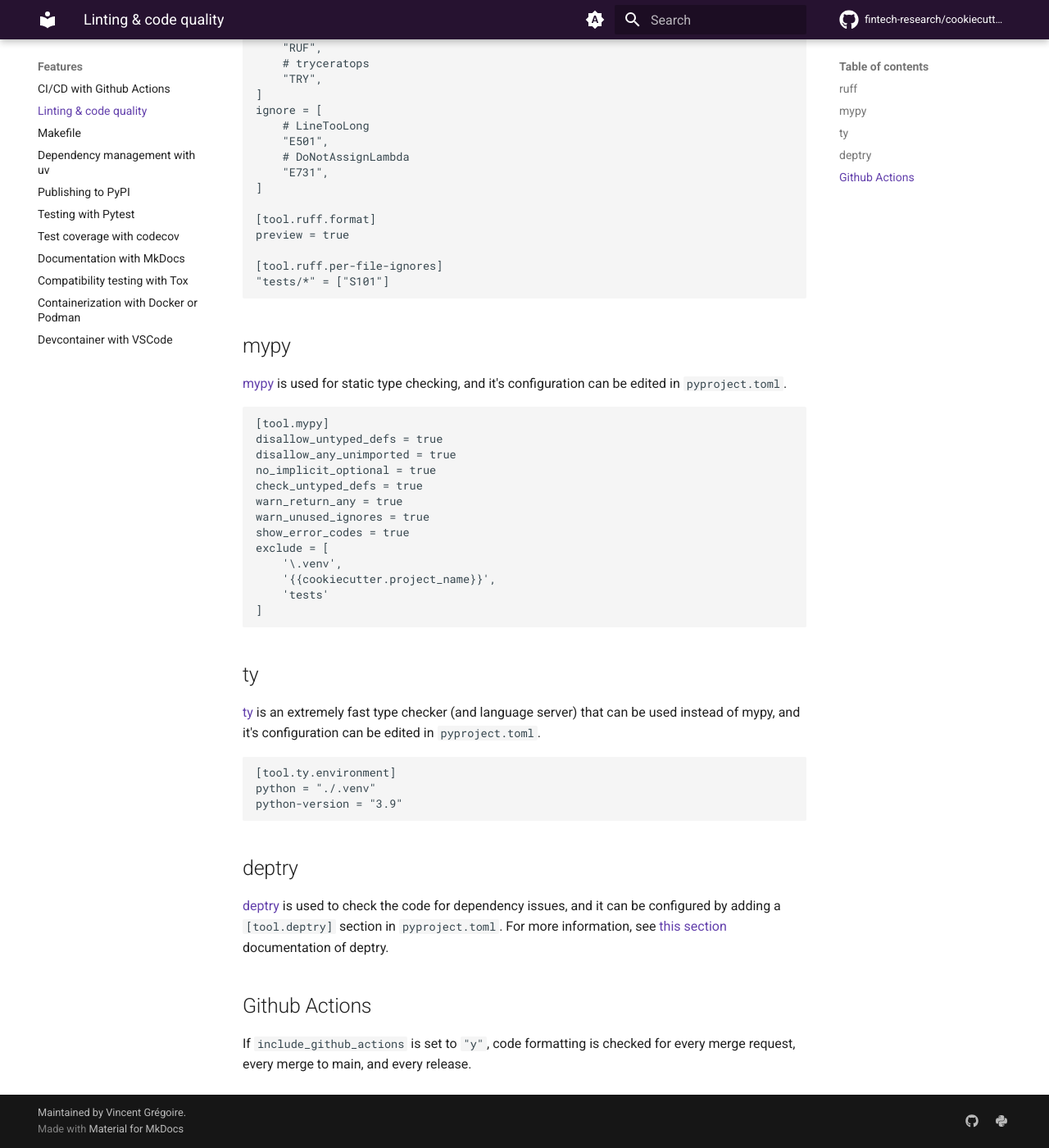
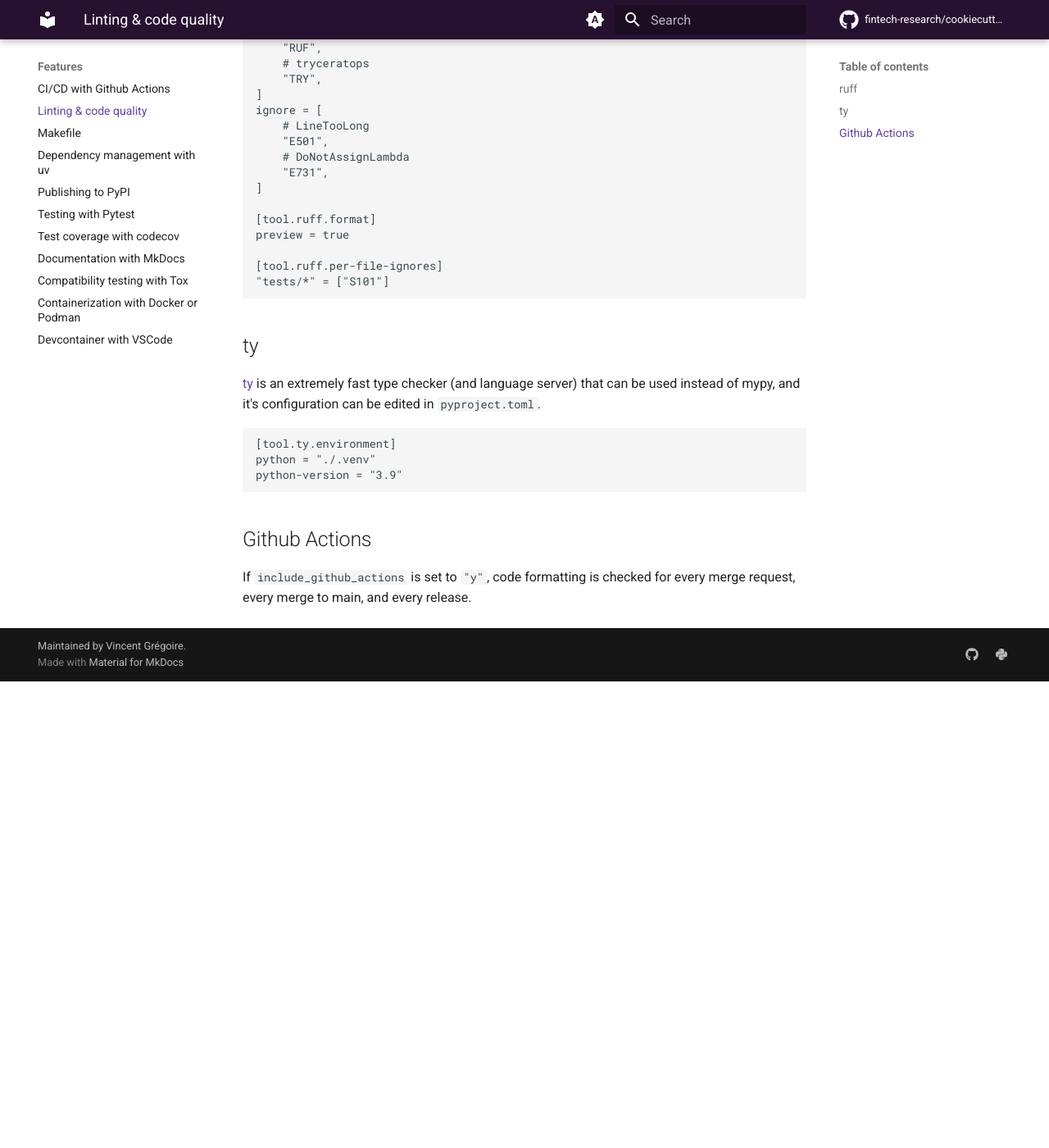
Before and after one commit to fintech-research/cookiecutter-py-quarto, an MkDocs documentation site: the page built from docs/features/linting.md, in a window 1280 px wide and 1400 px high, scrolled down 1096 px. Shown: the whole window at 82% size. Built offline with MkDocs 1.6.1 and Material for MkDocs 9.7.7, drawn with Linux system fonts in a browser that asks for light colours; comment, search, counter and statistics services are not loaded; after the commit the page ends 1927 px from its top, so only the background shows below that.

Commit message:
Removed deptry

````diff
--- a/docs/features/linting.md
+++ b/docs/features/linting.md
@@ -65,26 +65,6 @@ preview = true
 "tests/*" = ["S101"]
 ```
 
-## mypy
-
-[mypy](https://mypy.readthedocs.io/en/stable/) is used for static type checking, and it's configuration can be edited in `pyproject.toml`.
-
-```toml
-[tool.mypy]
-disallow_untyped_defs = true
-disallow_any_unimported = true
-no_implicit_optional = true
-check_untyped_defs = true
-warn_return_any = true
-warn_unused_ignores = true
-show_error_codes = true
-exclude = [
-    '\.venv',
-    '{{cookiecutter.project_name}}',
-    'tests'
-]
-```
-
 ## ty
 
 [ty](https://docs.astral.sh/ty/) is an extremely fast type checker (and language server) that can be used instead of mypy, and it's configuration can be edited in `pyproject.toml`.
@@ -95,10 +75,6 @@ python = "./.venv"
 python-version = "3.9"
 ```
 
-## deptry
-
-[deptry](https://github.com/fpgmaas/deptry) is used to check the code for dependency issues, and it can be configured by adding a `[tool.deptry]` section in `pyproject.toml`. For more information, see [this section](https://deptry.com/usage/#configuration) documentation of deptry.
-
 ## Github Actions
 
 If `include_github_actions` is set to `"y"`, code formatting is checked
````
Also changed, not shown: README.md (+2 -1 lines), pyproject.toml (+0 -7 lines), 5 other files.
